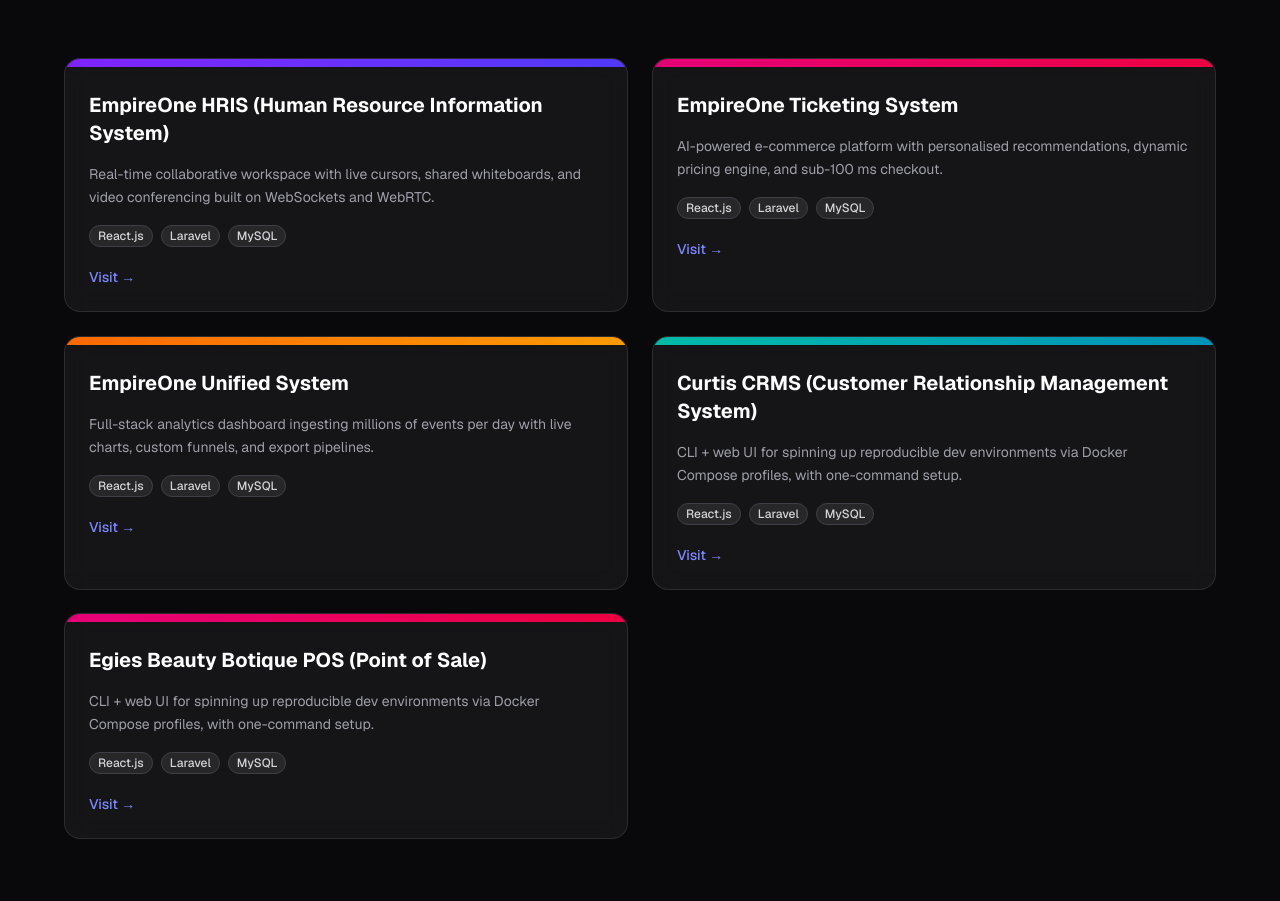
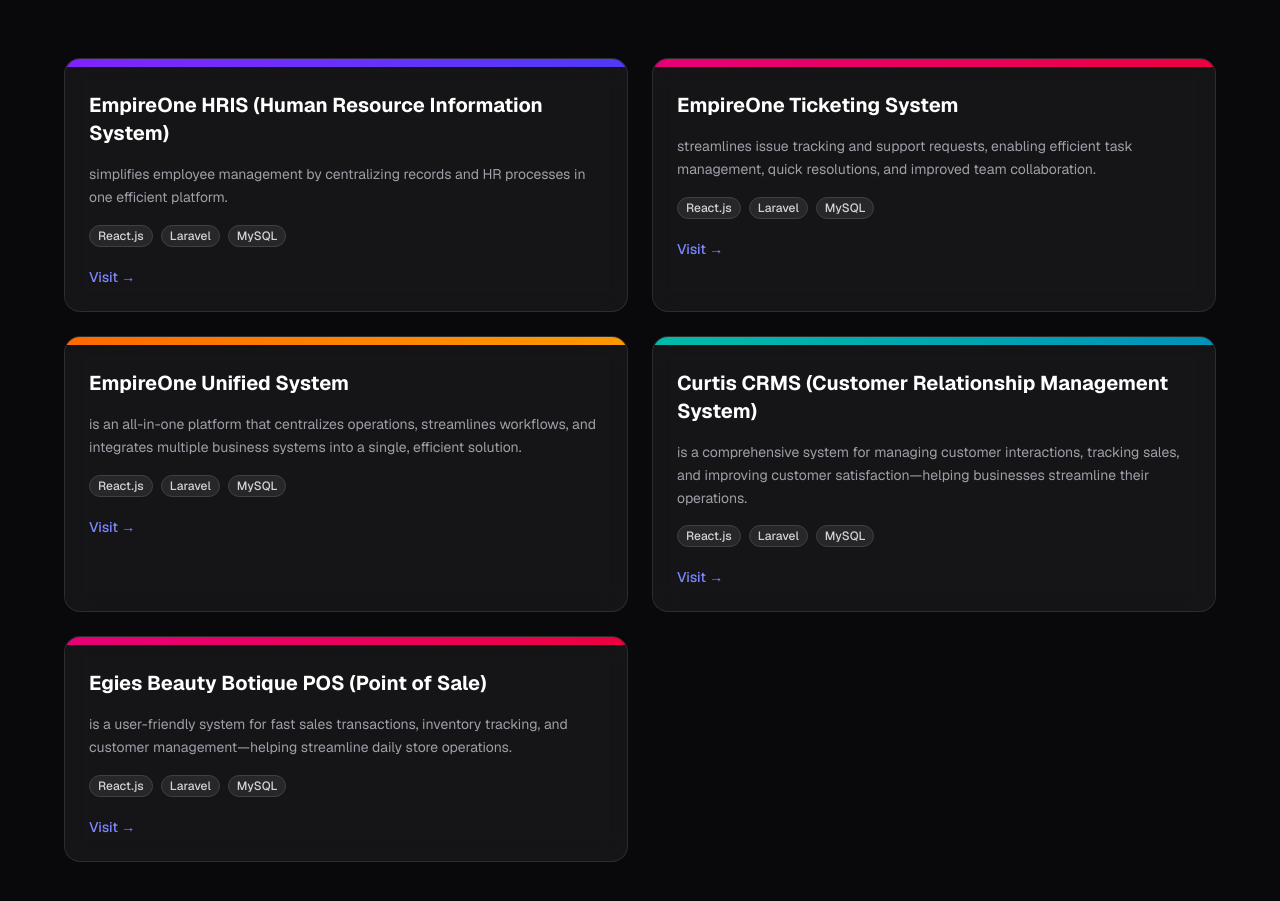
Before and after one commit to QuicklyDG/Quickly-Profile, a Next.js app: page / in a window 1280 px wide. Shown: the part 2762-3663 px from the top of the page. Built offline with nearby package versions, Linux system fonts and the light colour scheme.

Commit message:
adjust systems description

```diff
--- a/app/page.tsx
+++ b/app/page.tsx
@@ -24,7 +24,7 @@
   {
     title: "EmpireOne HRIS (Human Resource Information System)",
     description:
-      "Real-time collaborative workspace with live cursors, shared whiteboards, and video conferencing built on WebSockets and WebRTC.",
+      "simplifies employee management by centralizing records and HR processes in one efficient platform.",
     tags: ["React.js", "Laravel", "MySQL"],
     gradient: "from-violet-600 to-indigo-600",
     link: "https://empireone-hris.com/",
@@ -33,7 +33,7 @@
   {
     title: "EmpireOne Ticketing System",
     description:
-      "AI-powered e-commerce platform with personalised recommendations, dynamic pricing engine, and sub-100 ms checkout.",
+      "streamlines issue tracking and support requests, enabling efficient task management, quick resolutions, and improved team collaboration.",
     tags: ["React.js", "Laravel", "MySQL"],
     gradient: "from-pink-600 to-rose-600",
     link: "https://eo-unified-ims.com/",
@@ -42,7 +42,7 @@
   {
     title: "EmpireOne Unified System",
     description:
-      "Full-stack analytics dashboard ingesting millions of events per day with live charts, custom funnels, and export pipelines.",
+      "is an all-in-one platform that centralizes operations, streamlines workflows, and integrates multiple business systems into a single, efficient solution.",
     tags: ["React.js", "Laravel", "MySQL"],
     gradient: "from-orange-500 to-amber-500",
     link: "https://empireone-bpo.com/",
@@ -51,7 +51,7 @@
   {
     title: "Curtis CRMS (Customer Relationship Management System)",
     description:
-      "CLI + web UI for spinning up reproducible dev environments via Docker Compose profiles, with one-command setup.",
+      "is a comprehensive system for managing customer interactions, tracking sales, and improving customer satisfaction—helping businesses streamline their operations.",
     tags: ["React.js", "Laravel", "MySQL"],
     gradient: "from-teal-500 to-cyan-600",
     link: "https://curtis-css.com/",
@@ -60,7 +60,7 @@
   {
     title: "Egies Beauty Botique POS (Point of Sale)",
     description:
-      "CLI + web UI for spinning up reproducible dev environments via Docker Compose profiles, with one-command setup.",
+      "is a user-friendly system for fast sales transactions, inventory tracking, and customer management—helping streamline daily store operations.",
     tags: ["React.js", "Laravel", "MySQL"],
     gradient: "from-pink-600 to-rose-600",
     link: "https://egies-pos.site/",
```
